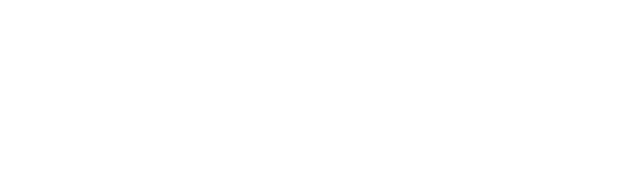
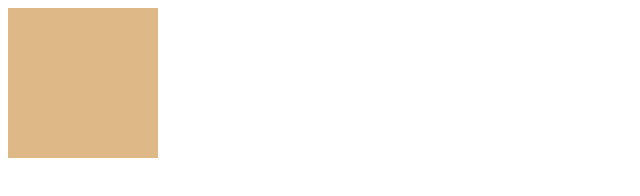
Before and after one commit to ioumar/Etch-a-Sketch, a plain HTML site: page index.html in a window 1280 px wide. Shown: the whole page, without its empty margins (0-640 px from the left). Drawn offline with Linux system fonts and the light colour scheme.

Commit message:
création du premier carré

```diff
--- a/index.html
+++ b/index.html
@@ -8,6 +8,6 @@
     <title>Etch a Sketch</title>
 </head>
 <body>
-
+    <div class="container"></div>
 </body>
 </html>
--- a/script.js
+++ b/script.js
@@ -0,0 +1,5 @@
+const squareContainer = document.querySelector('.container');
+
+let square = document.createElement('div');
+square.classList.add('square');
+squareContainer.appendChild(square);
--- a/style.css
+++ b/style.css
@@ -0,0 +1,5 @@
+.square{
+    width: 150px;
+    height: 150px;
+    background-color: burlywood;
+}
```
